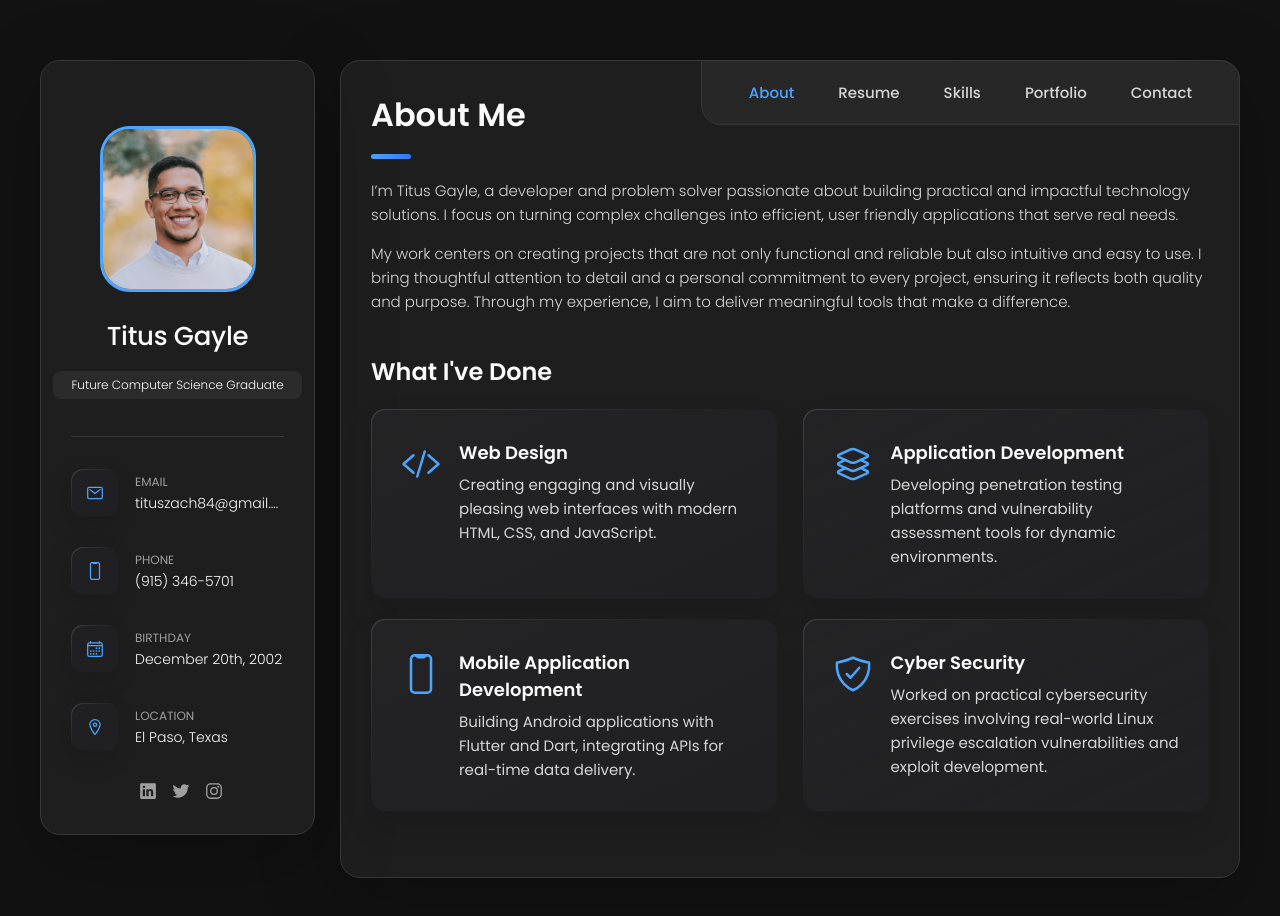
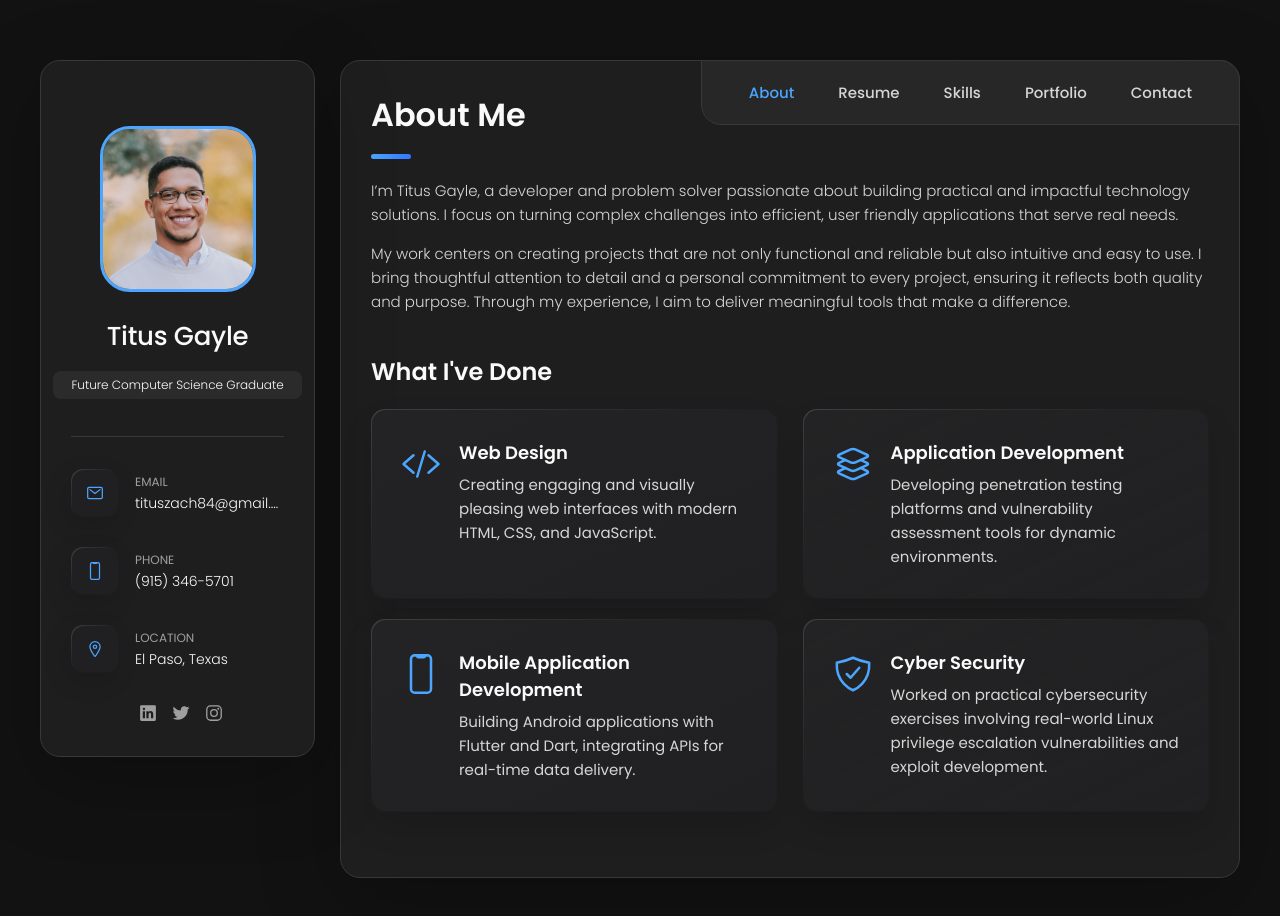
Before and after one commit to titusG85/titusG85.github.io, a plain HTML site: page index.html in a window 1280 px wide. Drawn offline with nearby package versions, Linux system fonts and the light colour scheme.

Commit message:
Fixed BD

```diff
--- a/index.html
+++ b/index.html
@@ -69,27 +69,14 @@
             </div>
           </li>
 
-          <li class="contact-item">
+                    <li class="contact-item">
             <div class="icon-box">
               <ion-icon name="phone-portrait-outline"></ion-icon>
             </div>
 
             <div class="contact-info">
               <p class="contact-title">Phone</p>
-
               <a href="tel:+19153465701" class="contact-link">(915) 346-5701</a>
-            </div>
-          </li>
-
-          <li class="contact-item">
-            <div class="icon-box">
-              <ion-icon name="calendar-outline"></ion-icon>
-            </div>
-
-            <div class="contact-info">
-              <p class="contact-title">Birthday</p>
-
-              <time datetime="1982-06-23">December 20th, 2002</time>
             </div>
           </li>
 
```
